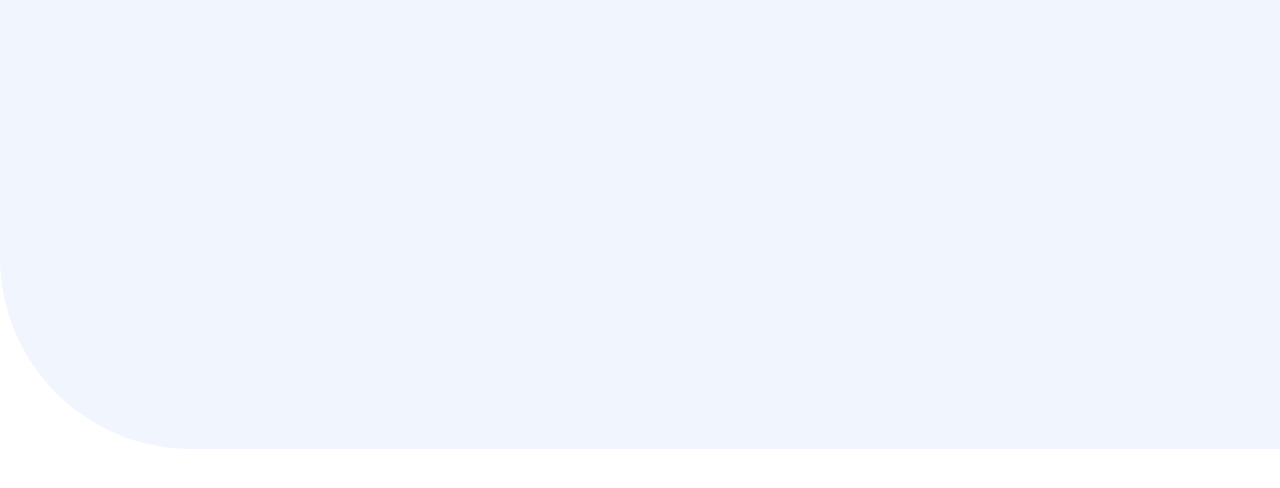
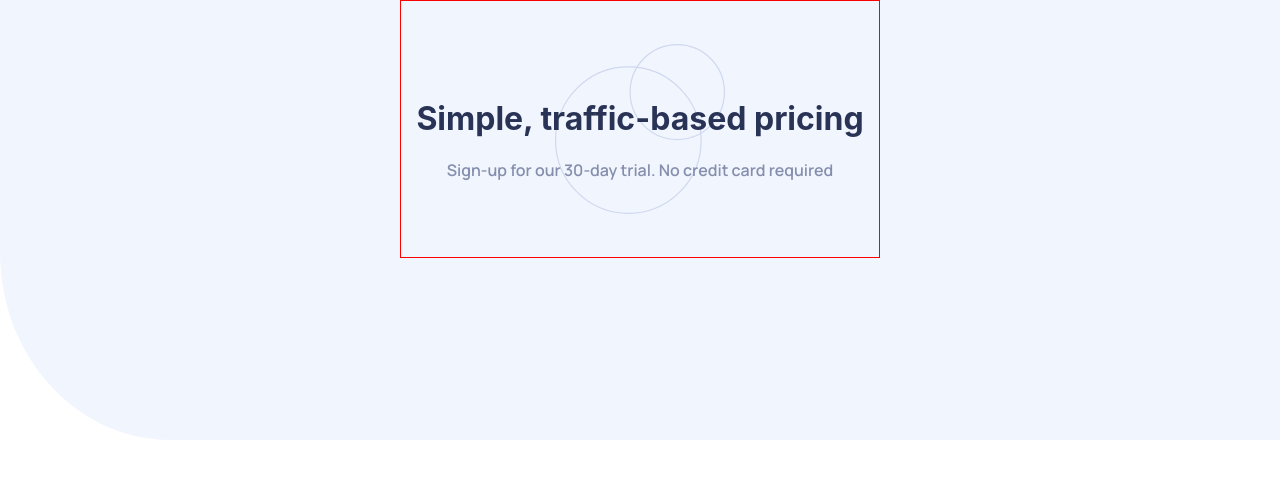
Before and after one commit to diego-lds/interactive-pricing-component, a React (Create React App) app: page / in a window 1280 px wide. Shown: the top 488 px of the page. Built offline with nearby package versions, Linux system fonts and the light colour scheme.

Commit message:
page basic layout

```diff
--- a/src/App.css
+++ b/src/App.css
@@ -1,7 +1,36 @@
 .main {
   height: 100vh;
   background-image: url('./resources/bg-pattern.svg');
+  background-size: 100% 55%;
   background-repeat: no-repeat;
-  /* no-repeat */
-  /* center center fixed; */
+  display: flex;
+  justify-content: center;
 }
+
+.center-column {
+  width: 37.5%;
+}
+
+.title-box {
+  border: thin solid red;
+  height: 32%;
+  background-image: url('./resources/pattern-circles.svg');
+  background-position-x: center;
+  background-position-y: center;
+  background-size: 170px 170px;
+  background-repeat: no-repeat;
+
+  display: flex;
+  justify-content: center;
+  align-items: center;
+  flex-direction: column;
+}
+
+.title-box h1 {
+  color: hsl(227, 35%, 25%);
+}
+
+.title-box span {
+  color: hsl(225, 20%, 60%);
+  font-size: 16px;
+}
--- a/src/App.js
+++ b/src/App.js
@@ -1,7 +1,16 @@
 import './App.css';
 
 function App() {
-  return <div className="main"></div>;
+  return (
+    <div className="main">
+      <div className="center-column">
+        <div className="title-box">
+          <h1>Simple, traffic-based pricing</h1>
+          <span>Sign-up for our 30-day trial. No credit card required</span>
+        </div>
+      </div>
+    </div>
+  );
 }
 
 export default App;
```
Also changed, not shown: src/resources/pattern-circles.svg (added).
